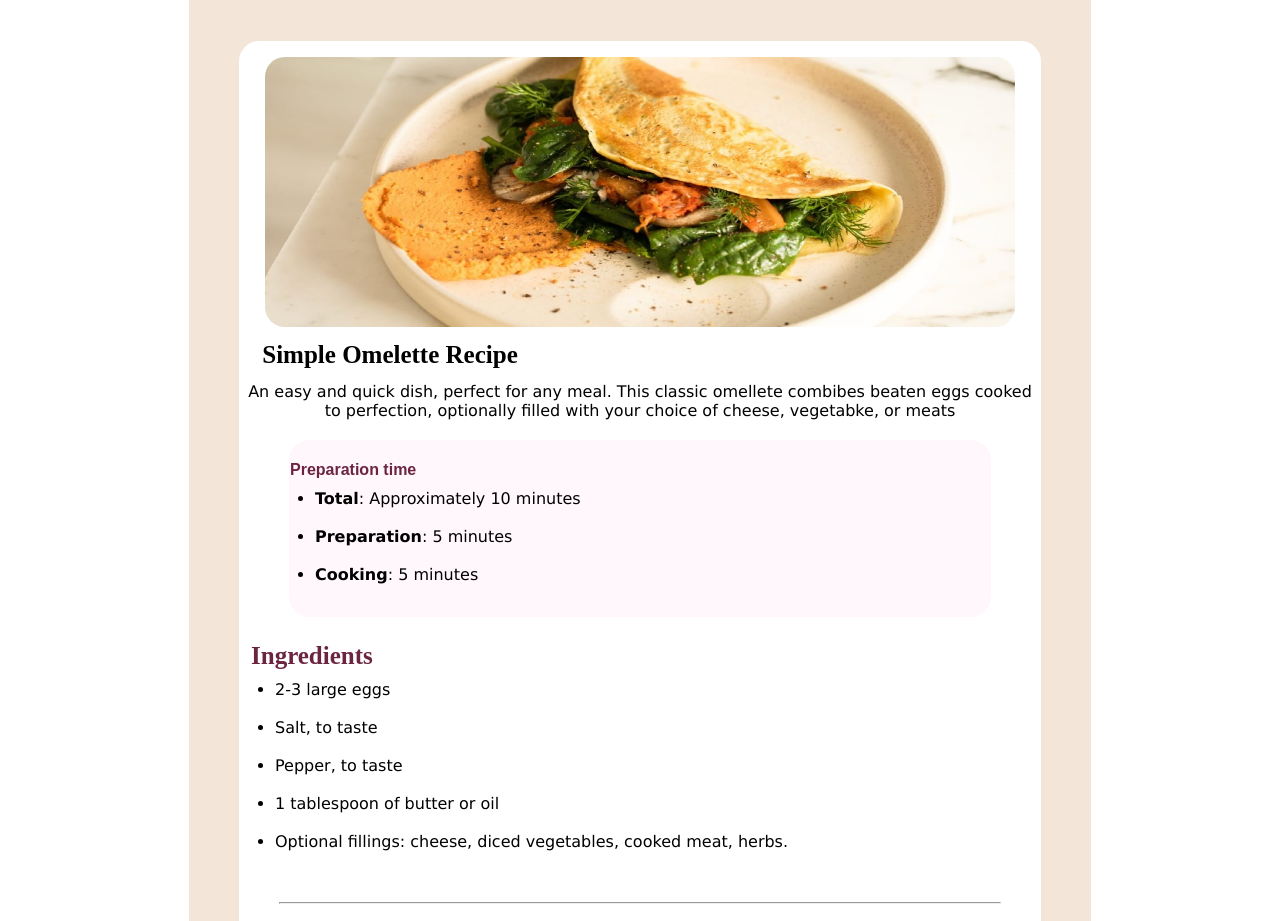
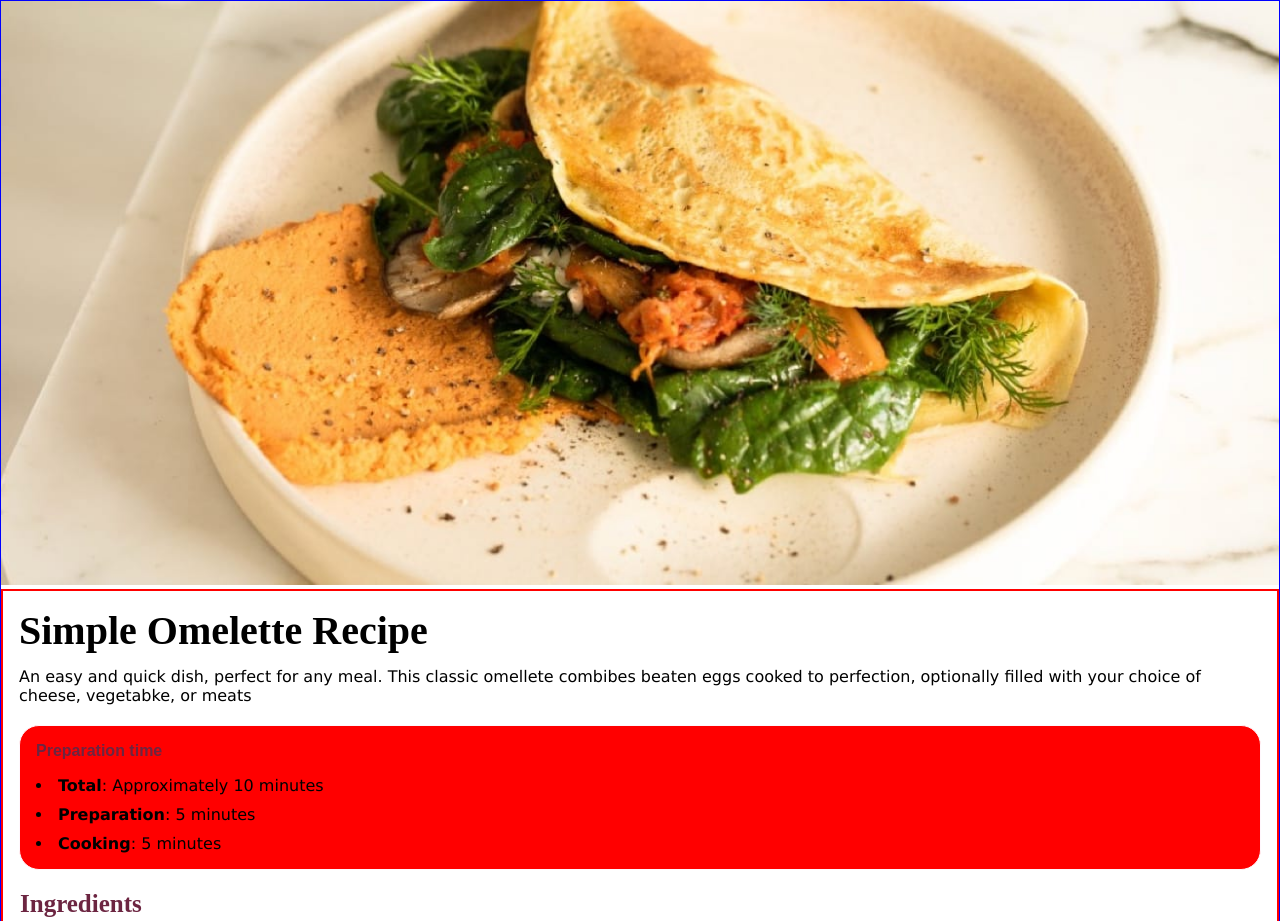
Before and after one commit to AkaJoe01/Totest, a plain HTML site: page Index.html in a window 1280 px wide. Shown: the top 921 px of the page. Drawn offline with Linux system fonts and the light colour scheme.

Commit message:
sherif made update

```diff
--- a/Index.html
+++ b/Index.html
@@ -10,37 +10,32 @@
 	<link rel="stylesheet" href="Omelette.css">
 
 </head>
+
 <body>
 	<main class="parent">
+		<!-- <img src="image-omelette.JPEG" alt="the food picture" width="750px" height="270px"> -->
+		<!-- JPEG in in capital letter instead of small letter -->
+		<img src="image-omelette.jpeg" alt="the food picture">
 
 		<section class="sub_section">
 
 			<div>
-
-					<img src="image-omelette.JPEG" alt="the food picture" width="750px" height="270px">
-
-					<p class="free">Simple Omelette Recipe</p>
-
-					<p class="post">An easy and quick dish, perfect for any meal. This classic omellete combibes beaten eggs cooked to perfection, optionally filled with your choice of cheese, vegetabke, or meats</p>
-
+				<h2 class="free">Simple Omelette Recipe</h2>
+				<p class="post">
+					An easy and quick dish, perfect for any meal. This classic omellete combibes beaten eggs cooked to perfection, optionally filled with your choice of cheese, vegetabke, or meats
+				</p>
 			</div>
 
 			<div class="luck">
-
 				<h2 class="flow">Preparation time</h2>
-
 				<ul class="let">
-
 					<li><b>Total</b>: Approximately 10 minutes</li>
-									<br>
+					<!-- <br> -->
 					<li><b>Preparation</b>: 5 minutes</li>
-								<br>
+					<!-- <br> -->
 					<li><b>Cooking</b>: 5 minutes</li>
-
 				</ul>
-
 			</div>
-
 
 			<div class="said">
 
@@ -48,25 +43,21 @@
 
 				<ul class="let">
 					<li>2-3 large eggs</li>
-									<br>
+						<!-- <br> -->
 					<li>Salt, to taste</li>
-									<br>
+						<!-- <br> -->
 					<li>Pepper, to taste</li>
-									<br>
+						<!-- <br> -->
 					<li>1 tablespoon of butter or oil</li>
-									<br>
+						<!-- <br> -->
 					<li>Optional fillings: cheese, diced vegetables, cooked meat, herbs.</li>
 				</ul>
 
 			</div>
 
+			<!-- <hr class="top_hr"> -->
 
-
-
-					<hr class="top_hr">
-
-
-					<section>
+			<!-- <section>
 
 				<div class="rome">
 
@@ -139,11 +130,12 @@
 
 					</table>
 
-					</section>
+			</section>	 -->
 
 
 		</section>
 
 	</main>
 </body>
+
 </html>
--- a/Omelette.css
+++ b/Omelette.css
@@ -7,10 +7,10 @@
 
 .parent{
 	margin: auto;
-	border: 1px solid  hsl(30, 54%, 90%);
-	width: 900px;
-	height: 1750px;
-	background-color: hsl(30, 54%, 90%);
+	border: 1px solid blue;
+	/* width: 900px; */
+	/* height: 1750px; */
+	/* background-color: hsl(30, 54%, 90%); */
 }
 
 /*THE END OF THE MAIN DIV*/
@@ -19,16 +19,18 @@
 /*THE SECTION DIV*/
 
 .sub_section{
-
-	border: 1px solid hsl(0, 0%, 100%);
-	width: 800px;
-	height: 1650px;
-	text-align: center;
-	margin: auto;
-	margin-top: 40px;
-	background-color: hsl(0, 0%, 100%);
-	border-radius: 20px;
-
+	padding: 16px;
+	border: 2px solid red;
+	/* width: 800px; */
+	/* height: 1650px; */
+	/* text-align: center; */
+	/* margin: auto; */
+	/* margin-top: 40px; */
+	/* background-color: hsl(0, 0%, 100%); */
+	/* border-radius: 20px; */
+	display: flex;
+	flex-direction: column;
+	gap: 20px;
 }
 
 /*END OF THE SECTION DIV*/
@@ -36,9 +38,12 @@
 
 /*THE MAIN IMAGE*/
 
-img{
-	margin-top: 15px;
-	border-radius: 20px;
+img {
+	/* margin-top: 15px; */
+	/* border-radius: 20px; */
+	width: 100%;
+	/* height: 270px; */
+	object-fit: contain;
 }
 
 /*END OF THE MAIN IMAGE*/
@@ -46,12 +51,13 @@ img{
 
 /*OMELETTE TEXT PARAGRAPH*/
 
-.free{
+h2.free{
 	font-family: Young-serif;
 	font-weight: bold;
-	font-size: 25px;
-	margin-left: -500px;
-	margin-top: 10px;
+	font-size: 40px;
+	/* margin-left: -500px; */
+	/* margin-top: 10px; */
+	color: black;
 }
 
 /*END OMELETTE TEXT PARAGRAPH*/
@@ -74,12 +80,16 @@ img{
 /*PREPARATION TIME DIV*/
 .luck{
 	border: 1px solid #FFF7FC;
-	width: 700px;
-	height: 175px;
+	/* width: 700px; */
+	/* height: 175px; */
 	border-radius: 20px;
-	margin: auto;
-	margin-top: 20px;
-	background-color: #FFF7FC;
+	/* margin: auto; */
+	/* margin-top: 20px; */
+	background-color: red;
+	padding: 16px;
+	display: flex;
+	flex-direction: column;
+	gap: 16px;
 }
 
 /*END OF PREPARATION TIME DIV*/
@@ -92,7 +102,7 @@ img{
 
 .flow{
 	text-align: left;
-	margin-top: 20px;
+	/* margin-top: 20px; */
 	color: #6C2541;
 	font-weight: bold;
 	font-size: 16px;
@@ -123,9 +133,14 @@ img{
 
 .let{
 	text-align: left;
-	margin-left: 25px;
-	margin-top: 10px;
+	/* margin-left: 25px; */
+	/* margin-top: 10px; */
 	font-family: Verdana;
+	list-style-position: inside;
+	display: flex;
+	flex-direction: column;
+	gap: 10px;
+
 }
 /*END OF UNORDERED LISTt*/
 
@@ -135,11 +150,15 @@ img{
 /*Ingredient DIV*/
 
 .said{
-	border: 1px solid none;
-	width: 780px;
-	height: 240px;
-	margin: auto;
-	margin-top: 25px;
+	/* border: 2px solid black; */
+	/* width: 780px; */
+	/* height: 240px; */
+	/* margin: auto;  */
+	/* margin-top: 25px; */
+	display: flex;
+	flex-direction: column;
+	gap: 16px;
+
 }
 
 /*END OF INGREDIENT DIV*/
@@ -168,7 +187,7 @@ img{
 
 .rome{
 	border: 1px solid none;
-	width: 770px;
+	/* width: 770px; */
 	height: 300px;
 	margin: auto;
 	margin-top: 20px;
@@ -233,7 +252,7 @@ p{
 
 .orient{
 	border: 1px solid none;
-	width: 750x;
+	/* width: 750x; */
 	height: 350px;
 	margin: auto;
 	margin-top: 25px;
@@ -298,7 +317,7 @@ p{
 .mark{
 	border: 1px solid black;
 	margin: left;
-	width: 200px;
+	/* width: 200px; */
 	height: 200px;
 	margin-top: 10px;
 }
@@ -338,21 +357,21 @@ table, td {
 @media only screen and (max-width:800px) {
 	/*For tablets: */
 
-	.parent{
+	/* .parent{
 		width: 80%;
 		padding: 0;
 	}
 
 	.sub_section {
 		width: 100%;
-	}
+	} */
 }
 
 @media only screen and (max-width: 500px) {
 	/* For mobile phones: */
 
-	.parent,
+	/* .parent,
 	.sub_section {
 		width: 100%;
-	}
+	} */
 }
```
Lines whose indentation alone changed are shown as unchanged.
